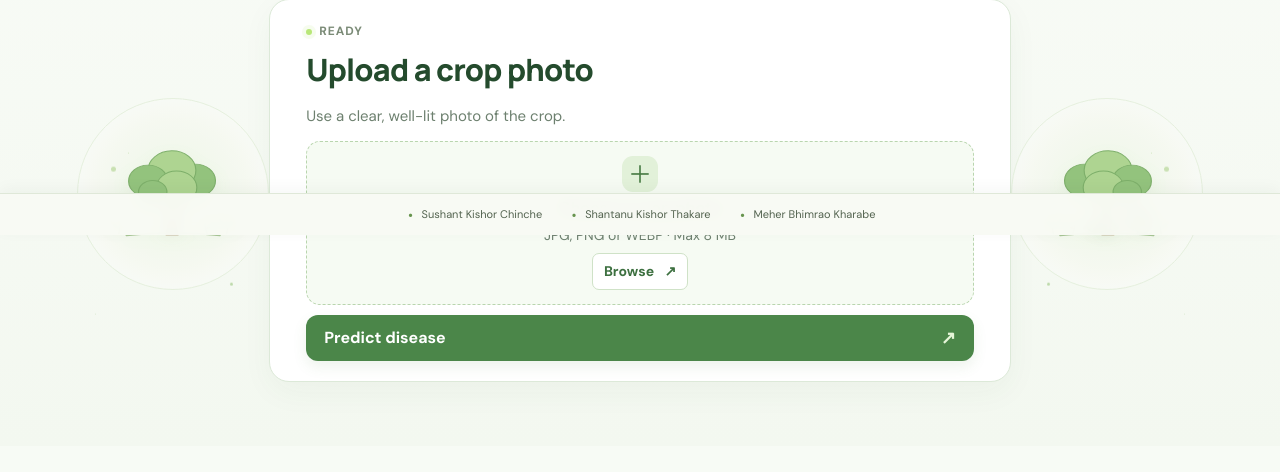
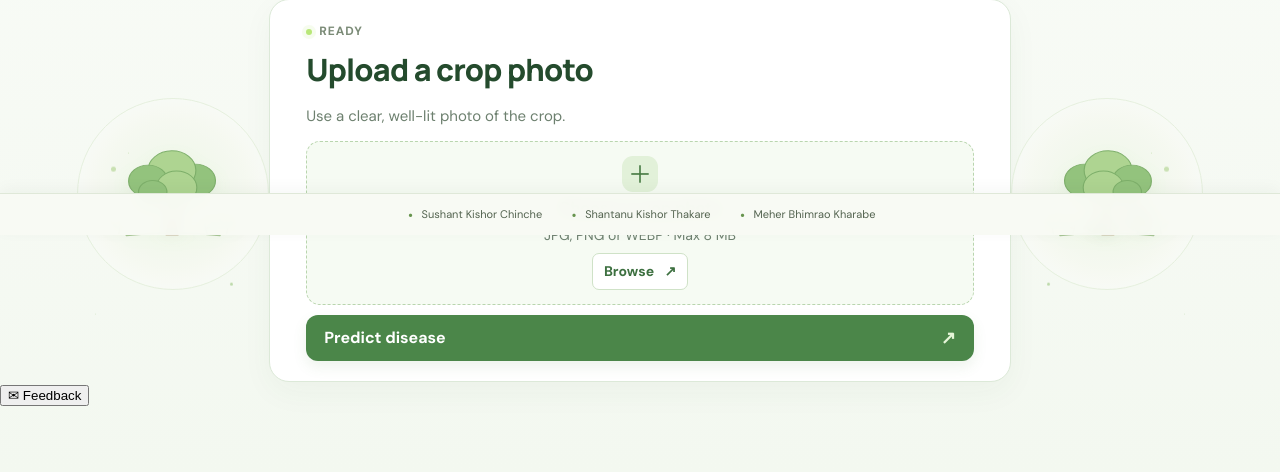
Before and after one commit to schinche735-hash/AgriSage, a Flask app: page / in a window 1280 px wide. Shown: the part 565-1037 px from the top of the page. Before the commit the page ends 947 px from the top, so only its background shows below. Run offline with Flask 3, Linux system fonts and the light colour scheme; some libraries are stand-ins or nearby versions.

Commit message:
Add feedback button with under-development notice

```diff
--- a/templates/index.html
+++ b/templates/index.html
@@ -129,6 +129,19 @@
   <span><span class="team-bullet" aria-hidden="true">•</span>Shantanu Kishor Thakare</span>
   <span><span class="team-bullet" aria-hidden="true">•</span>Meher Bhimrao Kharabe</span>
 </footer>
+<button class="feedback-launcher" id="feedback-launcher" type="button" aria-haspopup="dialog" aria-controls="feedback-notice">
+  <span aria-hidden="true">✉</span>
+  {% if lang == 'hi' %}फ़ीडबैक{% elif lang == 'mr' %}अभिप्राय{% else %}Feedback{% endif %}
+</button>
+<div class="feedback-backdrop" id="feedback-notice" role="dialog" aria-modal="true" aria-labelledby="feedback-title" hidden>
+  <section class="feedback-notice-card">
+    <button class="feedback-close" id="feedback-close" type="button" aria-label="{% if lang == 'hi' %}बंद करें{% elif lang == 'mr' %}बंद करा{% else %}Close{% endif %}">×</button>
+    <span class="feedback-notice-icon" aria-hidden="true">✉</span>
+    <h2 id="feedback-title">{% if lang == 'hi' %}फ़ीडबैक सुविधा विकसित हो रही है{% elif lang == 'mr' %}अभिप्राय सुविधा विकसित होत आहे{% else %}Feedback is under development{% endif %}</h2>
+    <p>{% if lang == 'hi' %}हम अभी फ़ीडबैक एकत्र नहीं कर रहे हैं। यह सुविधा जल्द उपलब्ध होगी।{% elif lang == 'mr' %}आम्ही सध्या अभिप्राय गोळा करत नाही. ही सुविधा लवकरच उपलब्ध होईल.{% else %}We are not collecting feedback yet. This feature will be available in a future update.{% endif %}</p>
+    <button class="feedback-ok" id="feedback-ok" type="button">{% if lang == 'hi' %}समझ गया{% elif lang == 'mr' %}ठीक आहे{% else %}Got it{% endif %}</button>
+  </section>
+</div>
 <script>
 const input=document.getElementById('leaf_image'),title=document.getElementById('file-title'),sub=document.getElementById('file-subtitle'),wrap=document.getElementById('preview-wrap'),preview=document.getElementById('preview'),zone=document.querySelector('.dropzone');
 function showFile(file){if(!file)return;zone.classList.add('has-file');title.textContent=file.name;sub.textContent=(file.size/1024/1024).toFixed(2)+' MB '+({en:'selected',hi:'चुनी गई',mr:'निवडलेला'}[document.documentElement.lang]||'selected');if(file.type.startsWith('image/')){preview.src=URL.createObjectURL(file);wrap.hidden=false;}else{wrap.hidden=true;}}
```
